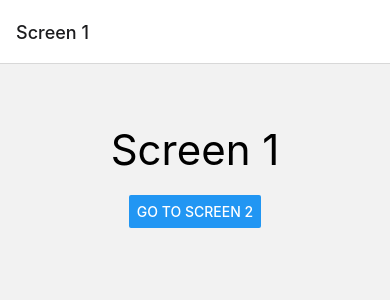
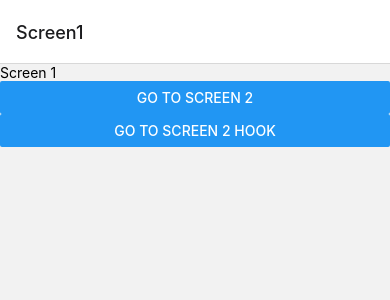
Before and after one commit to phongnguyenrvn1995/React-Native-learning, a React Native app in the folder My-Expo-Prj/: screen / in a window 390 px wide. Shown: the top 300 px of the page. Built offline with nearby package versions, Linux system fonts and the light colour scheme.

Commit message:
React Navigation, Navigating & Route

```diff
--- a/My-Expo-Prj/App.js
+++ b/My-Expo-Prj/App.js
@@ -31,10 +31,12 @@ import { MyScrollView } from './MyScrollView';
 import { MyFlatList } from './MyFlatList';
 import { MySectionHeterogenousList, MySectionHomogenousList } from './MySectionList';
 import { MyNavigation } from './MyNavigation';
+import MyReactNavigation from './MyReactNavigation';
 
 export default function App() {
   return (
-    <MyNavigation />
+    <MyReactNavigation />
+    // <MyNavigation />
     // <MySectionHeterogenousList />
     // <MySectionHomogenousList />
     // <MyFlatList />
--- /dev/null
+++ b/My-Expo-Prj/MyReactNavigation.tsx
@@ -0,0 +1,83 @@
+import { NavigationContainer, RouteProp, useNavigation, useRoute } from "@react-navigation/native";
+import { NativeStackNavigationProp, NativeStackScreenProps, createNativeStackNavigator } from "@react-navigation/native-stack";
+import React from "react";
+import { Button, Text, View } from "react-native";
+
+type RootParamList = {
+    Screen1: undefined,
+    Screen2: {paramA: string},
+    Screen2Hook: {paramA: string},
+    Screen3: {paramB: string, paramC: string}
+};
+
+const Root = createNativeStackNavigator<RootParamList>();
+
+type Screen1Props = NativeStackScreenProps<RootParamList,'Screen1'>
+
+const Screen1 = ({navigation, route}: Screen1Props) => {
+    return (<View>
+        <Text>Screen 1</Text>
+        <Button title="Go to Screen 2"
+            onPress={() => {
+                navigation.push('Screen2', {paramA: 'PHONG'});
+            }} />
+        <Button title="Go to Screen 2 Hook"
+            onPress={() => {
+                navigation.push('Screen2Hook', {paramA: 'PHONG'});
+            }} />
+    </View>);
+}
+
+type Screen2Props = NativeStackScreenProps<RootParamList, 'Screen2'>
+
+const Screen2 = ({navigation, route}: Screen2Props) => {
+    return (<View>
+        <Text>Screen 2</Text>
+        <Text>paramA: {route.params.paramA}</Text>
+        <Button title="Go to Screen 3"
+            onPress={() => {
+                navigation.push('Screen3', {paramB: route.params.paramA, paramC: 'Piu piu'});
+            }} />
+    </View>);
+}
+
+type Screen3Props = NativeStackScreenProps<RootParamList, 'Screen3'>
+
+const Screen3 = ({navigation, route}: Screen3Props) => {
+    return (<View>
+        <Text>Screen 3</Text>
+        <Text>paramB: {route.params.paramB}</Text>
+        <Text>paramC: {route.params.paramC}</Text>
+        <Button title="Back to Screen 1"
+            onPress={() => {
+                navigation.popToTop();
+            }} />
+    </View>);
+}
+
+const MyHookScreen = () => {
+    const nav = useNavigation<NativeStackNavigationProp<RootParamList, 'Screen2Hook'>>()
+    const rte = useRoute<RouteProp<RootParamList, 'Screen2Hook'>>();
+    console.log(rte);
+    return (<View>
+        <Text>Screen 2</Text>
+        <Text>paramA: {rte.params.paramA}</Text>
+        <Button title="Go to Screen 3"
+            onPress={() => {
+                nav.push('Screen3', {paramB: rte.params.paramA, paramC: 'Piu piu'});
+            }} />
+    </View>);
+}
+
+export default function MyReactNavigation(): React.JSX.Element {
+    return (
+        <NavigationContainer>
+            <Root.Navigator>
+                <Root.Screen name="Screen1" component={Screen1}/>
+                <Root.Screen name="Screen2Hook" component={MyHookScreen}/>
+                <Root.Screen name="Screen2" component={Screen2}/>
+                <Root.Screen name="Screen3" component={Screen3}/>
+            </Root.Navigator>
+        </NavigationContainer>
+    );
+}
```
